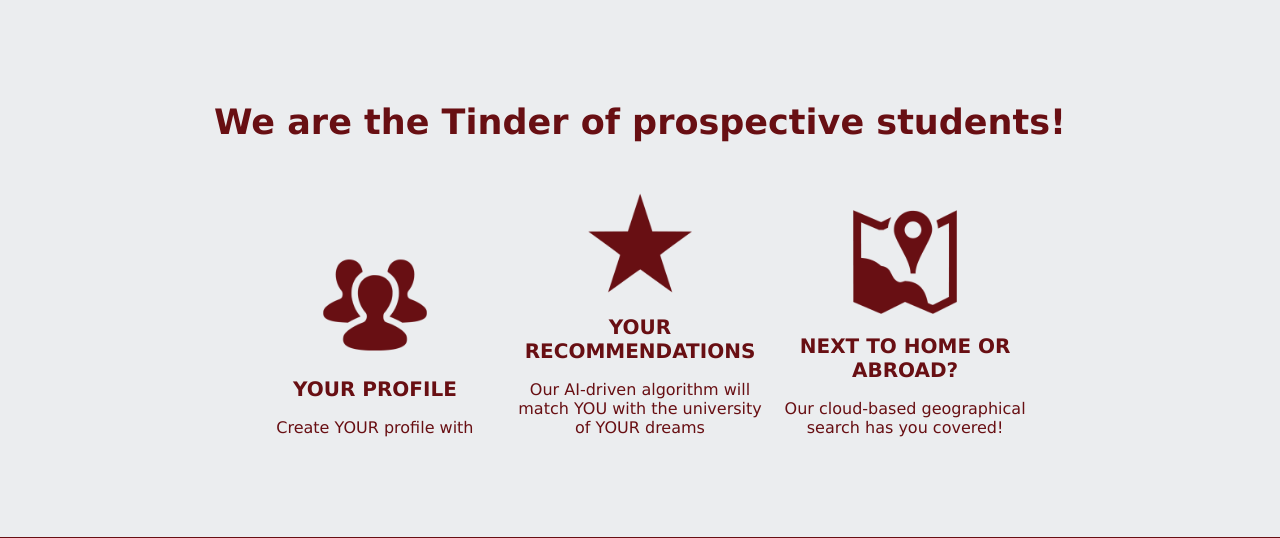
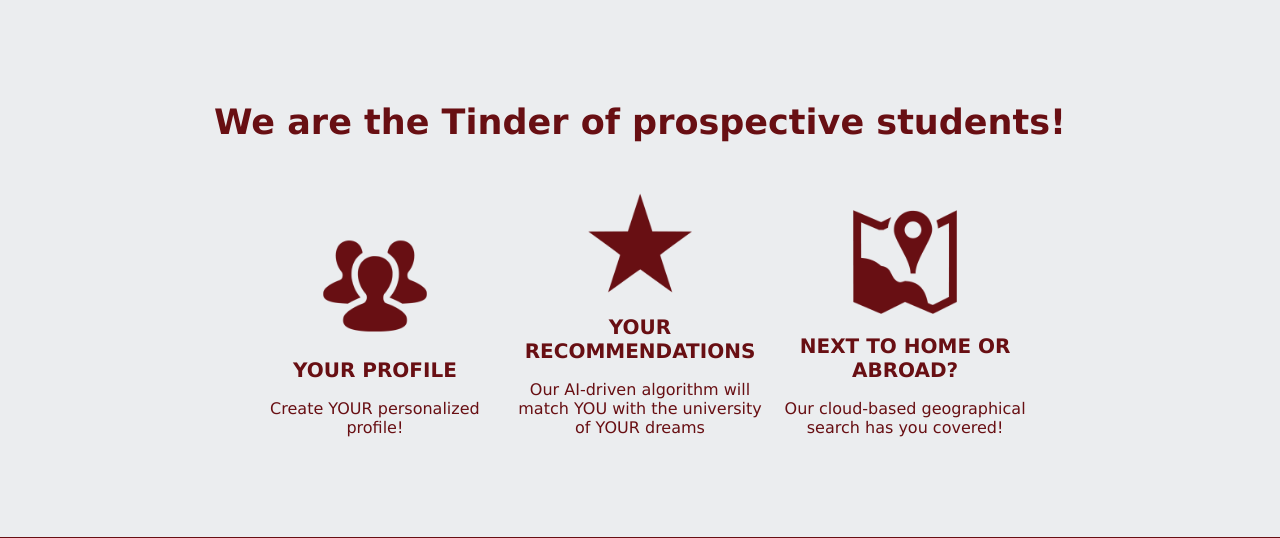
Before and after one commit to liamjwelch/soen-287_project, a PHP site: page /homepage.php in a window 1280 px wide. Shown: the part 1101-1639 px from the top of the page. Run offline with PHP 8.4, Linux system fonts and the light colour scheme.

Commit message:
Improve profile description

```diff
--- a/homepage.php
+++ b/homepage.php
@@ -38,7 +38,7 @@ $content = "
             <section>
                 <img src='images/users.ico' class='icons'>
                 <h2>YOUR PROFILE</h2>
-                <p>Create YOUR profile with</p>
+                <p>Create YOUR personalized profile!</p>
             </section>
              <section>
                 <img src='images/star.ico' class='icons'>
```
